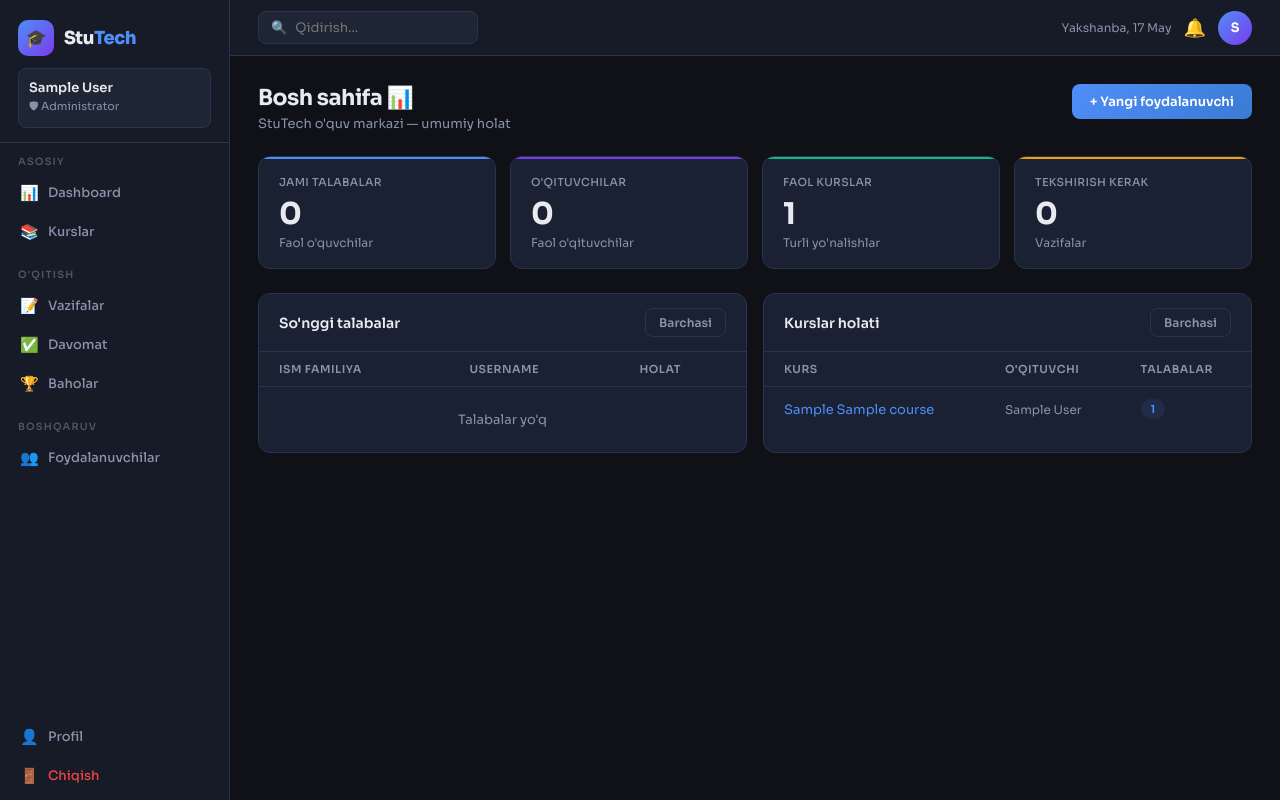
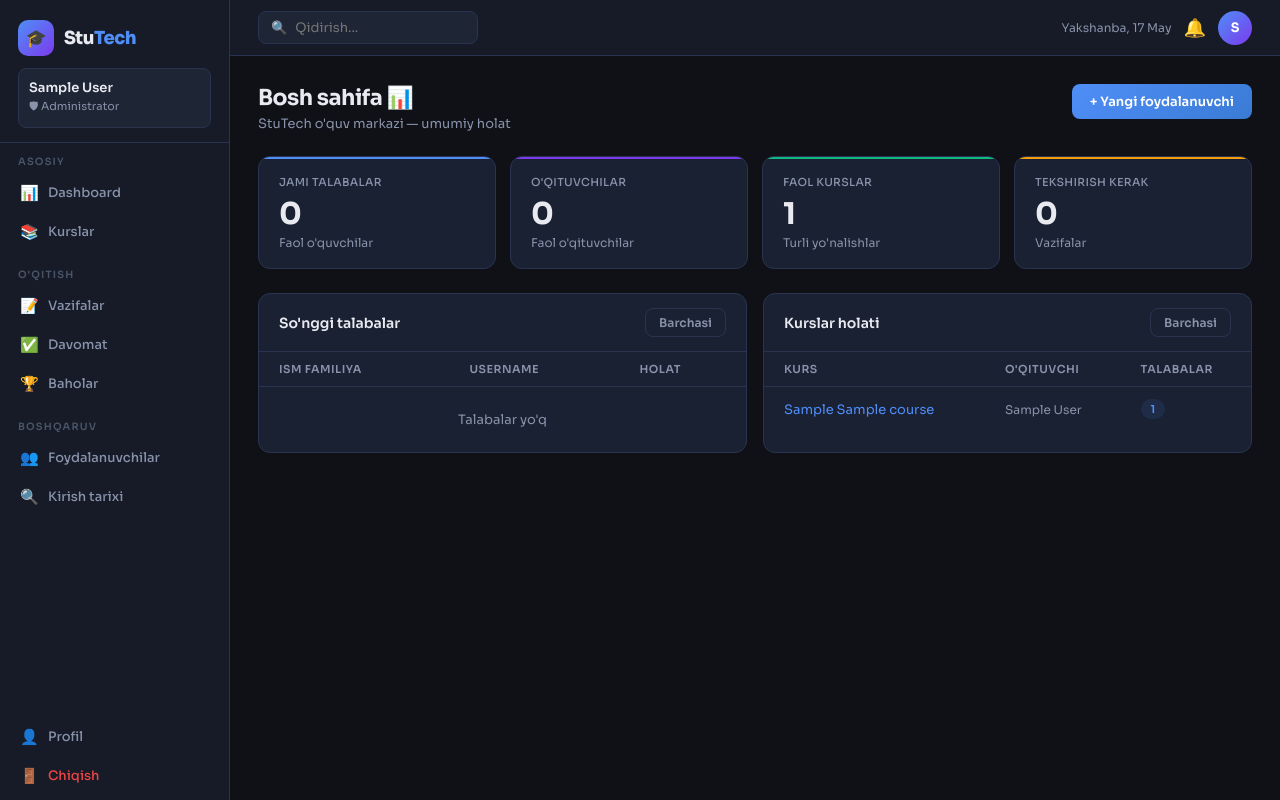
Before and after one commit to napasovdoniyor20050715/stutech-app, a Django app: page / in a window 1280 px wide. Run offline with Django 5.2, Linux system fonts and the light colour scheme; a user stored in the database is signed in; tables that the repository leaves empty hold one stand-in row (values such as "Sample post").

Commit message:
Update base.html

```diff
--- a/templates/base.html
+++ b/templates/base.html
@@ -249,6 +249,10 @@ tr:hover td{background:rgba(255,255,255,.015);}
         <span class="sb-icon">👥</span> Foydalanuvchilar
       </a>
 
+      <a href="{% url 'login_history' %}" class="sb-link {% if request.resolver_match.url_name == 'login_history' %}active{% endif %}">
+        <span class="sb-icon">🔍</span> Kirish tarixi
+      </a>
+
     </div>
     {% endif %}
 
```
